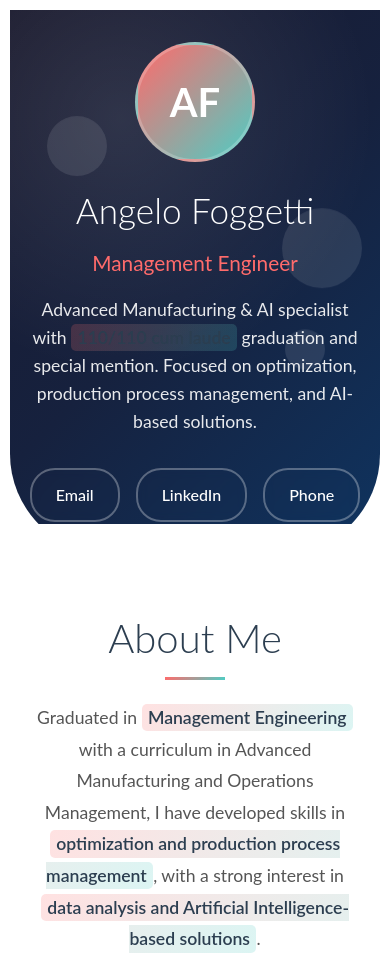
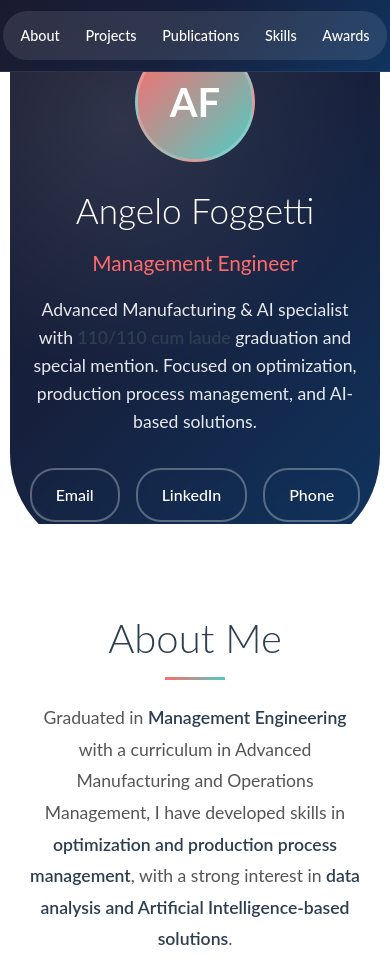
Before and after one commit to angelofoggetti/angelofoggetti.github.io, a plain HTML site: page index.html in a window 390 px wide. Shown: the top 958 px of the page. Drawn offline with Linux system fonts and the light colour scheme.

Commit message:
Update index.html

```diff
--- a/index.html
+++ b/index.html
@@ -21,6 +21,73 @@
             padding: 0;
         }
 
+        /* NAVBAR MIGLIORATA - HOVER SEMPLIFICATO */
+        .navbar {
+            position: fixed;
+            top: 0;
+            left: 0;
+            right: 0;
+            z-index: 1000;
+            padding: 0.8rem 2rem;
+            transition: all 0.3s ease;
+            background: linear-gradient(135deg, #1a1a2e 0%, #16213e 50%, #0f3460 100%);
+            border-bottom: 1px solid rgba(255, 255, 255, 0.1);
+        }
+
+        .navbar.scrolled {
+            background: white;
+            border-bottom: 1px solid #eee;
+        }
+
+        .navbar-content {
+            max-width: 1200px;
+            margin: 0 auto;
+            display: flex;
+            justify-content: center;
+            align-items: center;
+        }
+
+        .navbar-links {
+            display: flex;
+            gap: 0;
+            align-items: center;
+            background: rgba(255, 255, 255, 0.1);
+            padding: 0.4rem;
+            border-radius: 30px;
+            transition: all 0.3s ease;
+        }
+
+        .navbar.scrolled .navbar-links {
+            background: rgba(44, 62, 80, 0.05);
+        }
+
+        .navbar-links a {
+            color: white;
+            text-decoration: none;
+            font-weight: 500;
+            padding: 0.7rem 1.2rem;
+            border-radius: 25px;
+            transition: font-weight 0.2s ease;
+            font-size: 1rem;
+        }
+
+        .navbar-links a:hover {
+            font-weight: 700; /* Solo grassetto al hover */
+        }
+
+        .navbar.scrolled .navbar-links a {
+            color: #2c3e50;
+        }
+
+        .navbar.scrolled .navbar-links a:hover {
+            font-weight: 700; /* Solo grassetto al hover anche quando scrolled */
+        }
+
+        /* Smooth scroll per i link interni */
+        html {
+            scroll-behavior: smooth;
+        }
+
         .container {
             margin: 0;
             padding: 0;
@@ -29,9 +96,8 @@
 
         header {
             background: linear-gradient(135deg, #1a1a2e 0%, #16213e 50%, #0f3460 100%);
-            backdrop-filter: blur(10px);
             border-radius: 0 0 100px 100px;
-            padding: 3rem 2rem 4rem 2rem;
+            padding: 6rem 2rem 4rem 2rem; /* Aumentato ulteriormente per evitare sovrapposizione */
             margin-bottom: 0;
             color: white;
             text-align: center;
@@ -94,6 +160,7 @@
             margin-right: auto;
         }
 
+        /* CONTACT LINKS - HOVER SEMPLIFICATO */
         .contact-links {
             display: flex;
             justify-content: center;
@@ -109,14 +176,12 @@
             padding: 12px 24px;
             border: 2px solid rgba(255, 255, 255, 0.3);
             border-radius: 25px;
-            transition: all 0.3s ease;
+            transition: font-weight 0.2s ease;
             backdrop-filter: blur(5px);
         }
 
         .contact-links a:hover {
-            background: rgba(255, 255, 255, 0.1);
-            border-color: #ff6b6b;
-            transform: translateY(-2px);
+            font-weight: 700; /* Solo grassetto al hover */
         }
 
         .main-content {
@@ -126,6 +191,9 @@
             position: relative;
             z-index: 1;
             padding-top: 2rem;
+        }
+
+        .content-wrapper {
             max-width: 1200px;
             margin-left: auto;
             margin-right: auto;
@@ -170,9 +238,6 @@
         }
 
         .highlight {
-            background: linear-gradient(120deg, rgba(255, 107, 107, 0.2) 0%, rgba(78, 205, 196, 0.2) 100%);
-            padding: 0.2rem 0.4rem;
-            border-radius: 5px;
             font-weight: 600;
             color: #2c3e50;
         }
@@ -184,15 +249,17 @@
             margin-top: 2rem;
         }
 
+        /* MODIFICHE AI PROJECT CARDS - BORDO UNIFORME E RIMOZIONE OMBRE */
         .project-card {
             background: #f8f9fa;
             border-radius: 10px;
             padding: 0;
-            border-top: 4px solid #ff6b6b;
+            border: 1px solid #eee; /* BORDO UNIFORME */
             transition: all 0.3s ease;
             position: relative;
             overflow: visible;
             display: block;
+            /* RIMOSSA BOX-SHADOW */
         }
 
         .project-images-header {
@@ -204,12 +271,14 @@
             border-radius: 10px 10px 0 0;
         }
 
+        /* MODIFICHE ALLE IMMAGINI - NUOVA ANIMAZIONE */
         .project-image {
             position: absolute;
             border-radius: 8px;
-            box-shadow: 0 12px 32px rgba(0, 0, 0, 0.2);
+            /* RIMOSSA BOX-SHADOW */
             overflow: hidden;
             z-index: 10;
+            transition: all 0.4s ease; /* Transizione più fluida */
         }
 
         .project-image img {
@@ -234,6 +303,15 @@
             right: 50px;
             transform: rotate(8deg);
             z-index: 11;
+        }
+
+        /* NUOVA ANIMAZIONE HOVER - IMMAGINI PARALLELE */
+        .project-card:hover .project-image:nth-child(1) {
+            transform: rotate(0deg) translateX(-10px);
+        }
+
+        .project-card:hover .project-image:nth-child(2) {
+            transform: rotate(0deg) translateX(10px);
         }
 
         .project-image:nth-child(3) {
@@ -265,8 +343,7 @@
 
         .project-card:hover {
             transform: translateY(-8px);
-            box-shadow: 0 20px 40px rgba(0, 0, 0, 0.1);
-            border-top-color: #4ecdc4;
+            /* RIMOSSA BOX-SHADOW */
         }
 
         .project-title {
@@ -348,19 +425,44 @@
             color: #ff6b6b;
         }
 
+        /* MODIFICHE PER LA SEZIONE SKILLS - ALLINEAMENTO PERFETTO */
+        #skills {
+            background: #f8f9fa;
+            margin: 0;
+            padding: 3rem 0;
+            border-bottom: 1px solid #eee;
+            border-radius: 0;
+            width: 100vw;
+            position: relative;
+            left: 50%;
+            right: 50%;
+            margin-left: -50vw;
+            margin-right: -50vw;
+        }
+
+        #skills .section-content {
+            max-width: 1200px;
+            margin: 0 auto;
+            padding: 0 2rem;
+        }
+
         .skills-grid {
             display: grid;
-            grid-template-columns: repeat(auto-fit, minmax(280px, 1fr));
+            grid-template-columns: repeat(4, 1fr);
             gap: 2rem;
             margin-top: 2rem;
+            align-items: start;
         }
 
         .skill-category {
-            background: #f8f9fa;
+            background: white;
             padding: 2rem;
             border-radius: 15px;
             border-left: 4px solid #4ecdc4;
             transition: all 0.3s ease;
+            height: 100%;
+            display: flex;
+            flex-direction: column;
         }
 
         .skill-category:hover {
@@ -369,22 +471,37 @@
             border-left-color: #ff6b6b;
         }
 
+        /* ALTEZZA FISSA PER I TITOLI - ALLINEAMENTO PERFETTO */
         .skill-category h3 {
             color: #2c3e50;
             margin-bottom: 1.5rem;
             font-size: 1.2rem;
             font-weight: 600;
+            height: 60px; /* Altezza fissa per tutti i titoli */
+            display: flex;
+            align-items: center;
+            justify-content: center;
+            text-align: center;
+            line-height: 1.4;
         }
 
         .skill-list {
             list-style: none;
+            flex-grow: 1;
         }
 
+        /* ALTEZZA FISSA PER OGNI VOCE DELL'ELENCO - ALLINEAMENTO PERFETTO */
         .skill-list li {
-            padding: 0.5rem 0;
+            padding: 0;
             border-bottom: 1px solid #ecf0f1;
             color: #555;
             transition: color 0.3s ease;
+            height: 70px; /* Altezza fissa per tutte le voci */
+            display: flex;
+            align-items: center;
+            justify-content: center;
+            text-align: center;
+            line-height: 1.4;
         }
 
         .skill-list li:hover {
@@ -462,7 +579,31 @@
             margin-bottom: 0.5rem;
         }
 
+        @media (max-width: 1200px) {
+            .skills-grid {
+                grid-template-columns: repeat(2, 1fr);
+            }
+        }
+
         @media (max-width: 768px) {
+            .navbar {
+                padding: 0.7rem 1rem;
+            }
+
+            .navbar-links {
+                padding: 0.3rem;
+                gap: 0;
+            }
+
+            .navbar-links a {
+                padding: 0.5rem 0.8rem;
+                font-size: 0.9rem;
+            }
+
+            header {
+                padding: 5rem 1rem 3rem 1rem; /* Aggiustato per mobile */
+            }
+
             .container {
                 padding: 10px;
             }
@@ -492,64 +633,44 @@
                 margin-top: -30px;
                 padding-top: 50px;
             }
+
+            .skills-grid {
+                grid-template-columns: 1fr;
             }
 
-        .floating-elements {
-            position: absolute;
-            top: 0;
-            left: 0;
-            right: 0;
-            bottom: 0;
-            pointer-events: none;
-            z-index: 1;
+            #skills .section-content {
+                padding: 0 1rem;
             }
 
-        .floating-shape {
-            position: absolute;
-            background: rgba(255, 255, 255, 0.1);
-            border-radius: 50%;
-            animation: float 6s ease-in-out infinite;
+            /* Su mobile, riduci leggermente le altezze fisse per ottimizzare lo spazio */
+            .skill-category h3 {
+                height: 50px;
+                font-size: 1.1rem;
             }
 
-        .floating-shape:nth-child(1) {
-            width: 60px;
+            .skill-list li {
                 height: 60px;
-            top: 20%;
-            left: 10%;
-            animation-delay: 0s;
+                font-size: 0.9rem;
             }
-
-        .floating-shape:nth-child(2) {
-            width: 40px;
-            height: 40px;
-            top: 60%;
-            right: 15%;
-            animation-delay: 2s;
-        }
-
-        .floating-shape:nth-child(3) {
-            width: 80px;
-            height: 80px;
-            top: 40%;
-            right: 5%;
-            animation-delay: 4s;
-        }
-
-        @keyframes float {
-            0%, 100% { transform: translateY(0px); }
-            50% { transform: translateY(-20px); }
         }
     </style>
 </head>
 <body>
-    <div class="container">
+    <!-- NAVBAR SEMPLIFICATA -->
+    <nav class="navbar" id="navbar">
+        <div class="navbar-content">
+            <div class="navbar-links">
+                <a href="#about">About</a>
+                <a href="#projects">Projects</a>
+                <a href="#publications">Publications</a>
+                <a href="#skills">Skills</a>
+                <a href="#awards">Awards</a>
+            </div>
+        </div>
+    </nav>
+
+    <div class="container" id="top">
         <header>
-            <div class="floating-elements">
-                <div class="floating-shape"></div>
-                <div class="floating-shape"></div>
-                <div class="floating-shape"></div>
-            </div>
-
             <div class="profile-section">
                 <div class="profile-img">AF</div>
                 <h1>Angelo Foggetti</h1>
@@ -567,6 +688,7 @@
         </header>
 
         <div class="main-content">
+            <div class="content-wrapper">
                 <section id="about" class="section">
                     <h2>About Me</h2>
                     <div class="about-text">
@@ -709,8 +831,10 @@
                         </div>
                     </div>
                 </section>
+            </div>
 
             <section id="skills" class="section">
+                <div class="section-content">
                     <h2>Technical Skills</h2>
                     <div class="skills-grid">
                         <div class="skill-category">
@@ -750,8 +874,10 @@
                             </ul>
                         </div>
                     </div>
+                </div>
             </section>
 
+            <div class="content-wrapper">
                 <section id="awards" class="section">
                     <h2>Awards & Recognition</h2>
                     <div class="awards-grid">
@@ -779,6 +905,7 @@
                     </div>
                 </section>
             </div>
+        </div>
 
         <footer>
             <p>&copy; 2025 Angelo Foggetti. All rights reserved.</p>
@@ -787,16 +914,16 @@
     </div>
 
     <script>
-        // Add parallax effect to floating shapes
+        // Navbar scroll effect
         window.addEventListener('scroll', () => {
+            const navbar = document.getElementById('navbar');
             const scrolled = window.pageYOffset;
-            const shapes = document.querySelectorAll('.floating-shape');
 
-            shapes.forEach((shape, index) => {
-                const speed = 0.5 + (index * 0.2);
-                const yPos = -(scrolled * speed);
-                shape.style.transform = `translateY(${yPos}px)`;
-            });
+            if (scrolled > 100) {
+                navbar.classList.add('scrolled');
+            } else {
+                navbar.classList.remove('scrolled');
+            }
         });
 
         // Add smooth reveal animation on scroll
```
Lines whose indentation alone changed are shown as unchanged.
